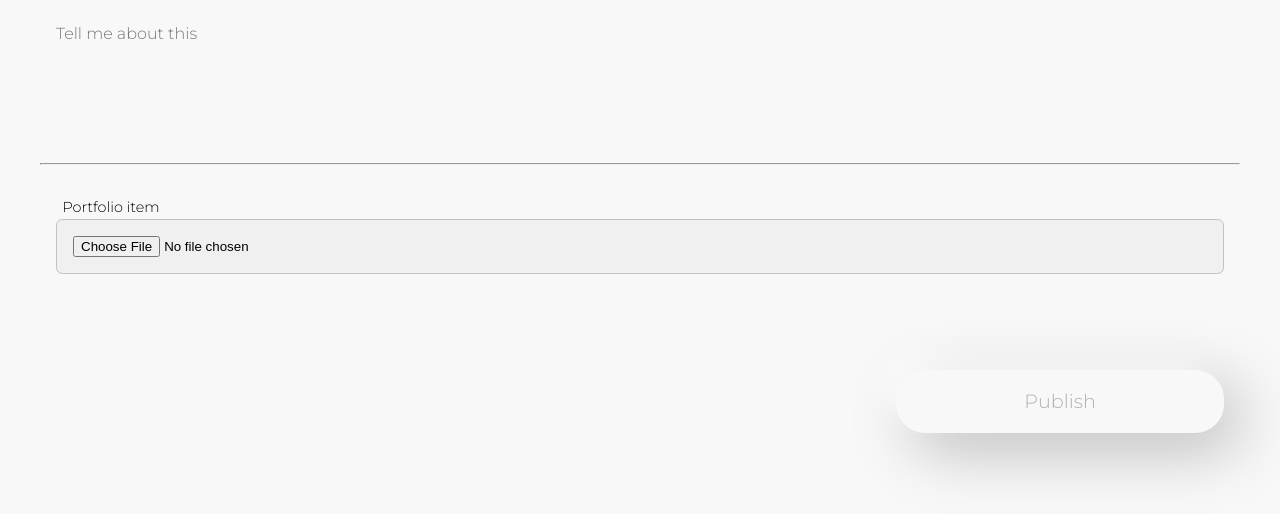
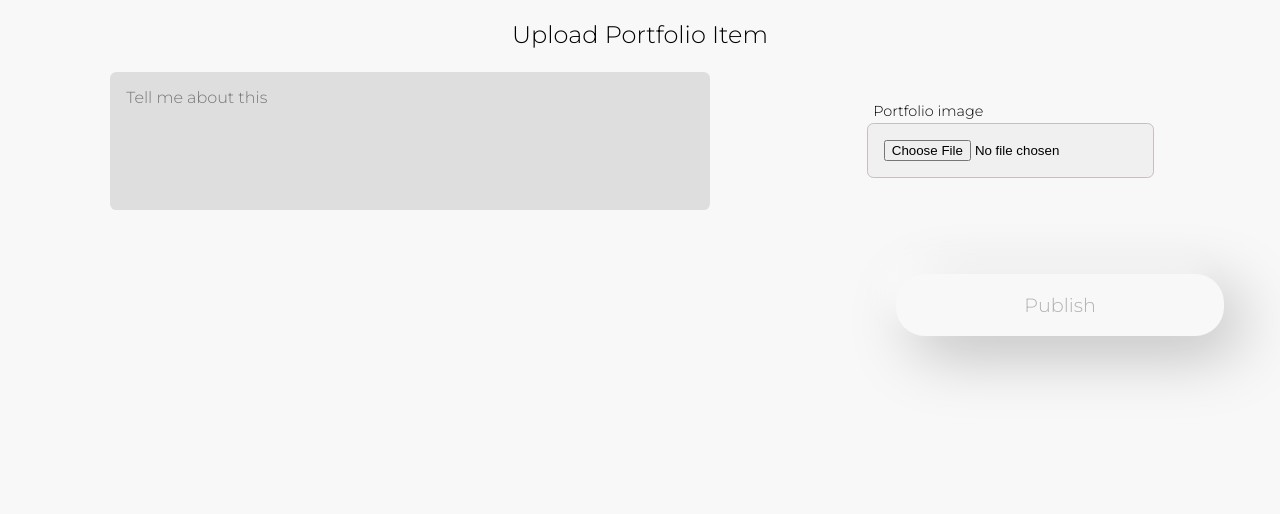
Before and after one commit to BYUCS452F2020/Small-Business-Platform, a React app in the folder client/: page /test in a window 1280 px wide. Shown: the top 514 px of the page. Built offline with nearby package versions, Linux system fonts and the light colour scheme.

Commit message:
upload portfolio item UI completed

```diff
--- a/client/src/components/FileUpload.tsx
+++ b/client/src/components/FileUpload.tsx
@@ -5,6 +5,7 @@ interface Props {
   label: string
   accept: FileExtension[]
   onChange: (file: File|null) => void
+  htmlAttrs: React.InputHTMLAttributes<HTMLInputElement>
 }
 
 type FileExtension = '.jpg' | '.png'
@@ -21,6 +22,7 @@ const FileUpload: React.FC<Props> = (props: Props) => {
         onChange: e => {
           props.onChange(e.target.files && e.target.files[0])
         },
+        ...props.htmlAttrs
       }}
     />
   )
--- a/client/src/components/UploadPortfolioItem.tsx
+++ b/client/src/components/UploadPortfolioItem.tsx
@@ -7,12 +7,12 @@ interface Props {backend: Backend}
 
 const UploadPortfolioItem: React.FC<Props> = ({backend}: Props) => {
   const [description, setDescription] = useState<string>('')
-  const [portfolioFile, setPortfolioFile] = useState<File|null>(null)
+  const [previewFile, setPreviewFile] = useState<string|null>('')
 
   async function handleSubmit() {
     const portfolioItem = {
       description: description,
-      file: portfolioFile
+      file: previewFile
     }
 
     try{
@@ -23,28 +23,49 @@ const UploadPortfolioItem: React.FC<Props> = ({backend}: Props) => {
     }
   }
 
+  async function setFile(file: File | null) {
+    let fileBase64: Promise<string|null>;
+    if (file) {
+      fileBase64 = new Promise(resolve => {
+        const reader = new FileReader()
+        reader.addEventListener('load', () => {
+          resolve(reader.result && reader.result.toString())
+        })
+        reader.readAsDataURL(file)
+      })
+    } else {
+      fileBase64 = Promise.resolve(null)
+    }
+    let filePreview = await fileBase64
+    setPreviewFile(filePreview || null)
+  }
+
   return(
     <section className='portfolio-upload'>
+      <h2>Upload Portfolio Item</h2>
+      <div className='text-image-block'>
         <textarea
           className='description'
           placeholder="Tell me about this"
           value={description}
           onChange={(e) => setDescription(e.target.value)}/>
-      <br/>
-      <hr className='horrizontal-line'/>
+        <div className='image-block'>
+          {previewFile &&
+              <img src={previewFile} className='image-preview' alt="Portfolio image"/>
+          }
         <FileUpload
-          label="Portfolio item"
+            htmlAttrs={{
+              className: 'portolio-file-upload'
+            }}
+            label="Portfolio image"
             accept={['.jpg', '.png']}
-          onChange={(file) =>{
-            if (file !== null){
-              setPortfolioFile(file)
-            }
-          }}
-        />
+            onChange={(file) => setFile(file)}/>
+        </div>
+      </div>
       <button
         className="btn-plain smaller"
         type="submit"
-          disabled={!description || !portfolioFile}
+        disabled={!description || !previewFile}
         onClick={handleSubmit}>
         Publish
       </button>
--- a/client/src/styles/upload-portfolio-item.scss
+++ b/client/src/styles/upload-portfolio-item.scss
@@ -2,7 +2,13 @@ section.portfolio-upload{
   margin: auto;
   max-width: 75rem;
   min-width: 30rem;
-  textarea.description{
+  div.text-image-block{
+    display: flex;
+    flex-wrap: wrap;
+    justify-content: space-around;
+    textarea.description{
+      flex-basis: 50%;
+      flex-grow: 0;
       border: none;
       overflow: auto;
       outline: none;
@@ -13,11 +19,21 @@ section.portfolio-upload{
       font-family: inherit;
       font-size: inherit;
       min-height: 8rem;
-      background-color: inherit
+      background-color: #DEDEDE
+    }
+    div.image-block{
+      img.image-preview{
+        height: 450px;
+        width: 450px;
+        margin: auto;
+        object-fit: cover;
+        border-radius: .3em;
+      }
+    }
   }
+
   button.smaller{
     width: calc(30% - 2rem);
-    align-self: flex-end;
     float: right;
   }
 }
--- a/client/src/types/portfolioItem.ts
+++ b/client/src/types/portfolioItem.ts
@@ -1,4 +1,4 @@
 export default interface PortfolioItem {
   description: string,
-  file: File | null
+  file: string | null
 }
```
Lines whose indentation alone changed are shown as unchanged.
